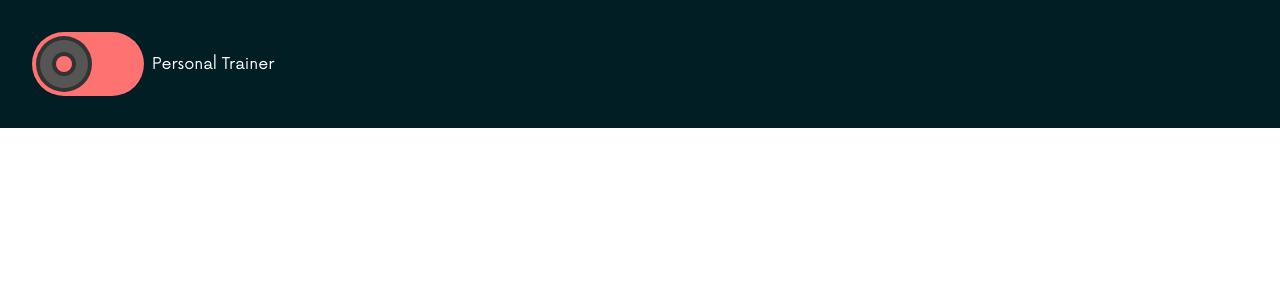
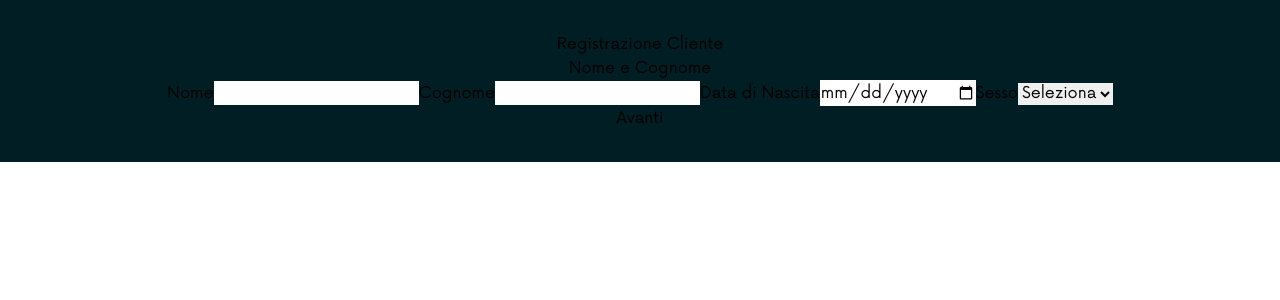
Before and after one commit to develhope/FS28-Team2-Project4, a React (Vite) app in the folder stayfit-app/: page / in a window 1280 px wide. Shown: the top 300 px of the page. Built offline with nearby package versions, Linux system fonts and the light colour scheme.

Commit message:
Style: ToggleSwitch Mod: Form names

```diff
--- a/stayfit-app/package.json
+++ b/stayfit-app/package.json
@@ -11,7 +11,8 @@
   },
   "dependencies": {
     "react": "^18.3.1",
-    "react-dom": "^18.3.1"
+    "react-dom": "^18.3.1",
+    "react-router-dom": "^6.26.2"
   },
   "devDependencies": {
     "@types/react": "^18.3.3",
--- a/stayfit-app/src/App.jsx
+++ b/stayfit-app/src/App.jsx
@@ -1,26 +1,13 @@
 import './App.css';
-import Button from './MyComponents/Button';
-import MobileButton from './MyComponents/MobileButton';
+import FormCliente from './FormCliente';
 import Textbox from './MyComponents/Textbox';
-import { CardMenu } from './MyComponents/CardMenu';
-import { SubCards } from './MyComponents/subCards';
-import { CardProvider } from './MyComponents/CardProvider';
-import Form from './FormProfessionista';
-import { ToggleSwitch } from './MyComponents/ToggleSwitch';
 
 const App = () => {
   return (
     <div className="App">
-      <div className="flex flex-col gap-5">
-        {/* <Textbox id={'name'} type={'text'} label={'Nome'} />
-        <MobileButton />
-        <Button text={'Unisciti ora!'} />
-        <CardProvider>
-          <CardMenu></CardMenu>
-          <SubCards></SubCards>
-        </CardProvider> */}
-        <ToggleSwitch></ToggleSwitch>
-      </div>
+      <FormCliente>
+        <Textbox></Textbox>
+      </FormCliente>
     </div>
   );
 };
--- a/stayfit-app/src/FormProfessionista.jsx
+++ b/stayfit-app/src/FormProfessionista.jsx
@@ -1,7 +1,7 @@
 import { useState } from "react";
-import "bootstrap/dist/css/bootstrap.min.css";
+// import "bootstrap/dist/css/bootstrap.min.css";
 
-const Form = () => {
+const FormProfessionista = () => {
   const [step, setStep] = useState(0);
   const [showPassword, setShowPassword] = useState(false);
   const [formData, setFormData] = useState({
@@ -307,4 +307,4 @@ const Form = () => {
   );
 };
 
-export default Form;
+export default FormProfessionista;
--- a/stayfit-app/src/MyComponents/ToggleSwitch.jsx
+++ b/stayfit-app/src/MyComponents/ToggleSwitch.jsx
@@ -6,22 +6,40 @@ export const ToggleSwitch = () => {
   return (
     <div className="App flex items-center gap-2">
       <button
-        className={`w-28 h-16 rounded-full flex items-center justify-start p-1 ${toggled ? 'bg-secondary-green' : 'bg-hover-buttons-shadow'}`}
+        className={`w-28 h-16 rounded-full flex items-center justify-start p-1 ${
+          toggled ? 'bg-secondary-green' : 'bg-hover-buttons-shadow'
+        }`}
         onClick={() => setToggled(!toggled)}
       >
         <div
-          className={`h-14 w-14 bg-[#333] rounded-full flex justify-center items-center transition-all ease-in-out ${
-          toggled ? 'translate-x-12 bg-red-600' : ''
-        }`}
+          className={`h-14 w-14 rounded-full flex justify-center items-center transition-all ease-in-out ${
+            toggled ? 'translate-x-12 bg-red-600' : 'bg-[#333]'
+          }`}
         >
-          <div className={`h-12 w-12 bg-[#555] rounded-full flex justify-center items-center ${toggled ? 'bg-red-600' : ''}`}>
-            <div className={`h-6 w-6 bg-[#333] rounded-full flex justify-center items-center ${toggled ? '-translate-y-7 h-3 w-1 bg-[#59351D]' : ''}`}>
-              <div className={`h-4 w-4 bg-hover-buttons-shadow rounded-full flex ${toggled ? 'rotate-45 origin-bottom h-3 rounded-[50%] bg-[#5B8B2F]' : ''}`}></div>
+          <div
+            className={`h-12 w-12 rounded-full flex justify-center items-center ${
+              toggled ? 'bg-red-600' : 'bg-[#555]'
+            }`}
+          >
+            <div
+              className={`rounded-full flex justify-center items-center ${
+                toggled ? '-translate-y-7 h-3 w-1 bg-[#59351D]' : 'h-6 w-6 bg-[#333]'
+              }`}
+            >
+              <div
+                className={`flex ${
+                  toggled
+                    ? 'rotate-[60deg] origin-bottom h-3 w-2 rounded-[50%] bg-[#5B8B2F]'
+                    : 'h-4 w-4 bg-hover-buttons-shadow rounded-full'
+                }`}
+              ></div>
             </div>
           </div>
         </div>
       </button>
-      <span className={`text-white`}>{toggled ? 'Nutrizionista' : 'Personal Trainer'}</span>
+      <span className={`text-white`}>
+        {toggled ? 'Nutrizionista' : 'Personal Trainer'}
+      </span>
     </div>
   );
 };
```
Also changed, not shown: stayfit-app/src/FormCliente.jsx (+34 -34 lines), 1 other file (tests, documents, lock files or other folders).
